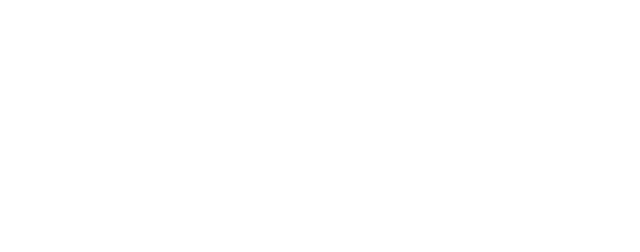
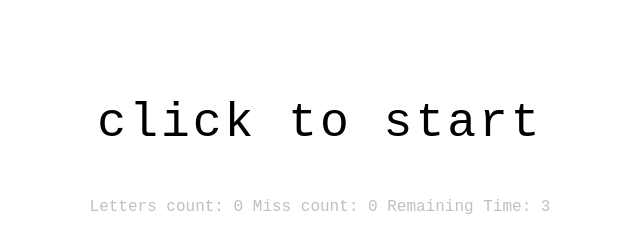
Before and after one commit to tatsuyaHello/Mr.typing, a plain HTML site: page index.html in a window 1280 px wide. Shown: the whole page, without its empty margins (320-960 px from the left). Drawn offline with Linux system fonts and the light colour scheme.

Commit message:
basic-typing-game

```diff
--- a/css/styles.css
+++ b/css/styles.css
@@ -0,0 +1,14 @@
+body{
+  padding-top: 40px;
+  font-family: 'Courier New', sans-serif;
+  text-align: center;
+}
+
+#target{
+  font-size: 48px;
+  letter-spacing: 3px;
+}
+
+.info{
+  color: silver;
+}
--- a/index.html
+++ b/index.html
@@ -6,7 +6,12 @@
     <link rel="stylesheet" href="css/styles.css">
   </head>
   <body>
-
+    <p id="target"></p>
+    <p class="info">
+      Letters count: <span id="score">0</span>
+      Miss count: <span id="miss"></span>
+      Remaining Time: <span id="timer"></span>
+    </p>
     <script src="js/main.js"></script>
   </body>
 </html>
--- a/js/main.js
+++ b/js/main.js
@@ -0,0 +1,92 @@
+'use strict';
+{
+  let words = [
+    'Java',
+    'Javascript',
+    'Ruby',
+    'Python',
+    'Swift',
+    'Kotlin',
+    'Solidity',
+    'Go'
+  ];
+  let currentWord;
+  let currentLocation
+  let score;
+  let miss;
+  let timer;
+  let target = document.getElementById('target');
+  let scoreLabel = document.getElementById('score');
+  let missLabel = document.getElementById('miss');
+  let timerLabel = document.getElementById('timer');
+  let isStarted;
+  let timerId;
+
+  let init = () => {
+      currentWord = 'click to start';
+      currentLocation = 0;
+      score = 0;
+      miss = 0;
+      timer =3;
+      target.innerHTML = currentWord;
+      scoreLabel.innerHTML = score;
+      missLabel.innerHTML = miss;
+      timerLabel.innerHTML = timer;
+      isStarted = false;
+  }
+
+  init();
+
+  let updateTimer = () => {
+    setTimeout(() => {
+      timer--;
+      timerId = timerLabel.innerHTML = timer;
+      if(timer <= 0){
+        let accuracy = (score + miss) === 0 ? '0.00' : ((score /(score + miss)) * 100).toFixed(2);
+        alert(score + 'letters, ' + miss + ' miss, ' + accuracy + '% accuracy');
+        clearTimeout(timerId);
+        init();
+        return;
+      }
+      updateTimer();
+    }, 1000);
+  }
+
+  let setTarget = () => {
+    currentWord = words[Math.floor(Math.random() * words.length)];
+    target.innerHTML = currentWord;
+    currentLocation = 0;
+  }
+
+  window.addEventListener('click', () => {
+    if(!isStarted){
+      isStarted = true;
+      setTarget();
+      updateTimer();
+    }
+  });
+
+
+
+  window.addEventListener('keyup', (e) => {
+    if(!isStarted){
+      return;
+    }
+    if(String.fromCharCode(e.keyCode) === currentWord[currentLocation].toUpperCase()){
+      currentLocation++;
+      let placeholder = '';
+      for(let i=0;i<currentLocation;i++){
+        placeholder += '_';
+      }
+      target.innerHTML = placeholder + currentWord.substring(currentLocation);
+      score++;
+      scoreLabel.innerHTML = score;
+      if(currentLocation === currentWord.length){
+        setTarget();
+      }
+    }else{
+      miss++;
+      missLabel.innerHTML = miss;
+    }
+  });
+}
```
